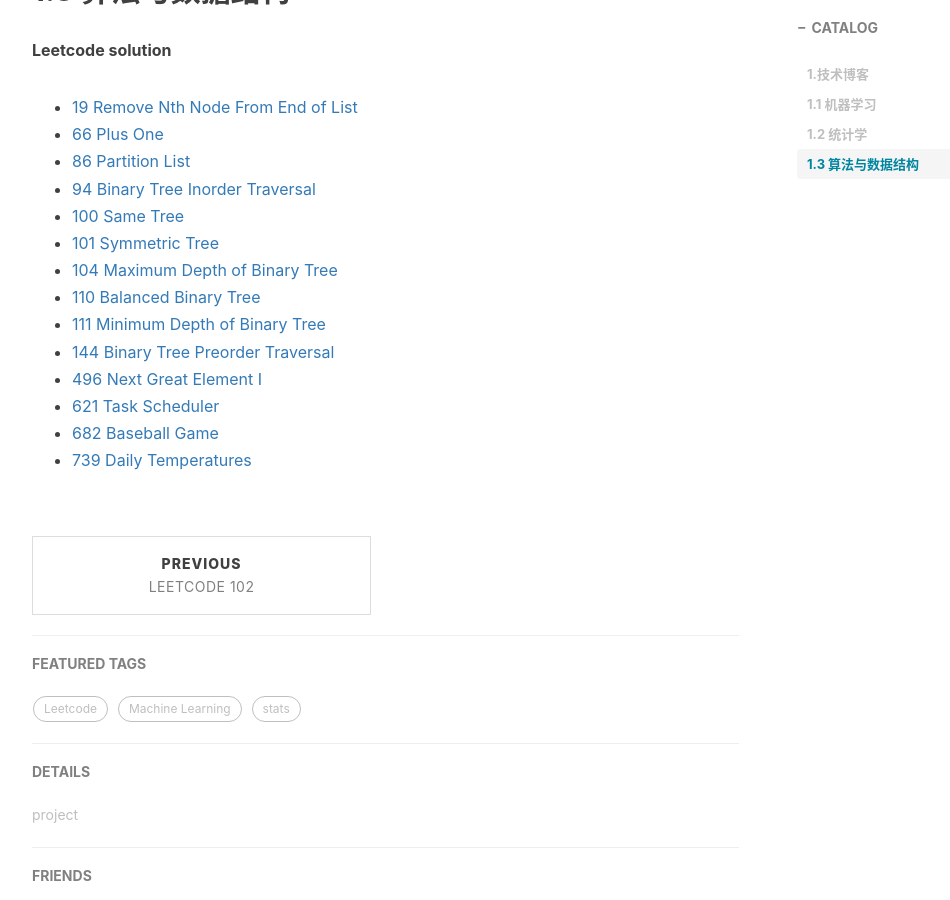
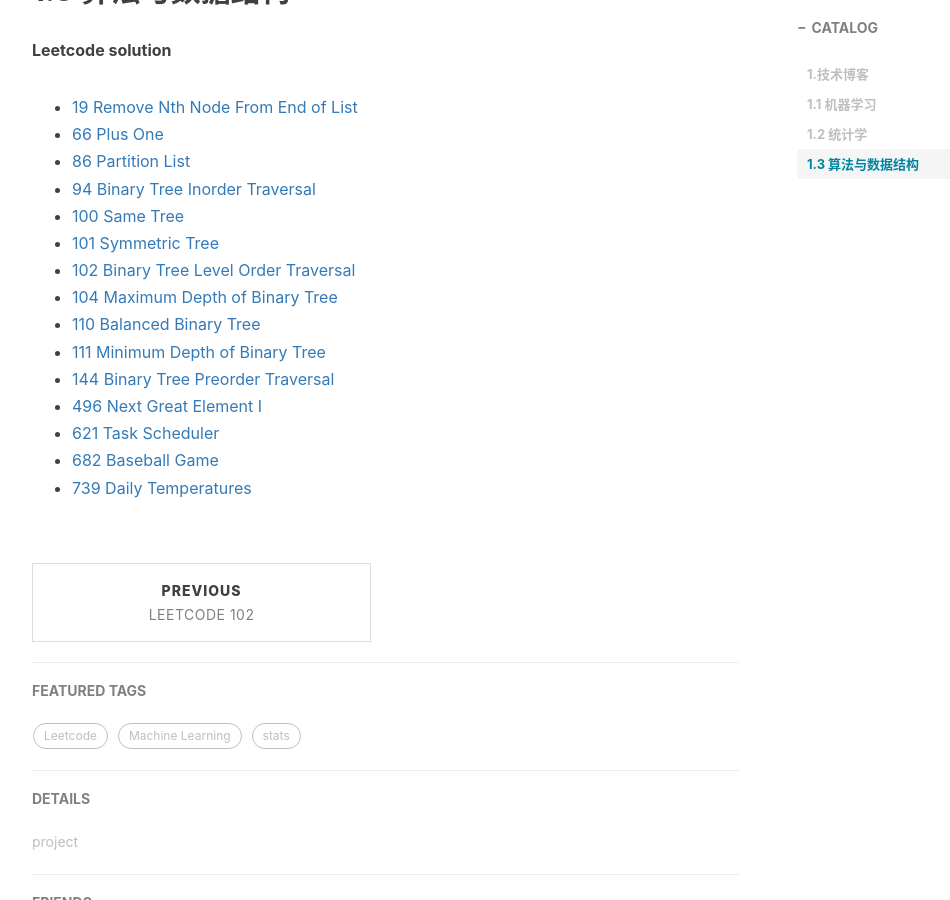
Before and after one commit to ZaccWu/ZaccWu.github.io, a Jekyll site: the page built from _posts/2099-01-01-[置顶]：我的文章链接.md, in a window 1280 px wide and 900 px high, scrolled down 1226 px. Shown: the whole window, without its empty margins (233-1183 px from the left). Built offline with Jekyll 4.4.1, drawn with Linux system fonts in a browser that asks for light colours; nearby versions of some CDN libraries; comment, search, counter and statistics services are not loaded.

Commit message:
Update 2099-01-01-[置顶]：我的文章链接.md

```diff
--- a/_posts/2099-01-01-[置顶]：我的文章链接.md
+++ b/_posts/2099-01-01-[置顶]：我的文章链接.md
@@ -36,6 +36,7 @@
 * [94 Binary Tree Inorder Traversal](https://tinky2013.github.io/2018/01/29/Leetcode-94-Binary-Tree-Inorder-Traversal/)
 * [100 Same Tree](https://tinky2013.github.io/2018/01/31/Leetcode-100-Same-Tree/)
 * [101 Symmetric Tree](https://tinky2013.github.io/2018/02/01/Leetcode-101-Symmetric-Tree/)
+* [102 Binary Tree Level Order Traversal](https://tinky2013.github.io/2019/05/10/Leetcode-102-Binary-Tree-Level-Order-Traversal/)
 * [104 Maximum Depth of Binary Tree](https://tinky2013.github.io/2018/02/01/Leetcode-104-Maximum-Depth-of-Binary-Tree/)
 * [110 Balanced Binary Tree](https://tinky2013.github.io/2018/02/04/Leetcode-110-Balanced-Binary-Tree/)
 * [111 Minimum Depth of Binary Tree](https://tinky2013.github.io/2018/02/04/Leetcode-111-Minimum-Depth-of-Binary-Tree/)
```
